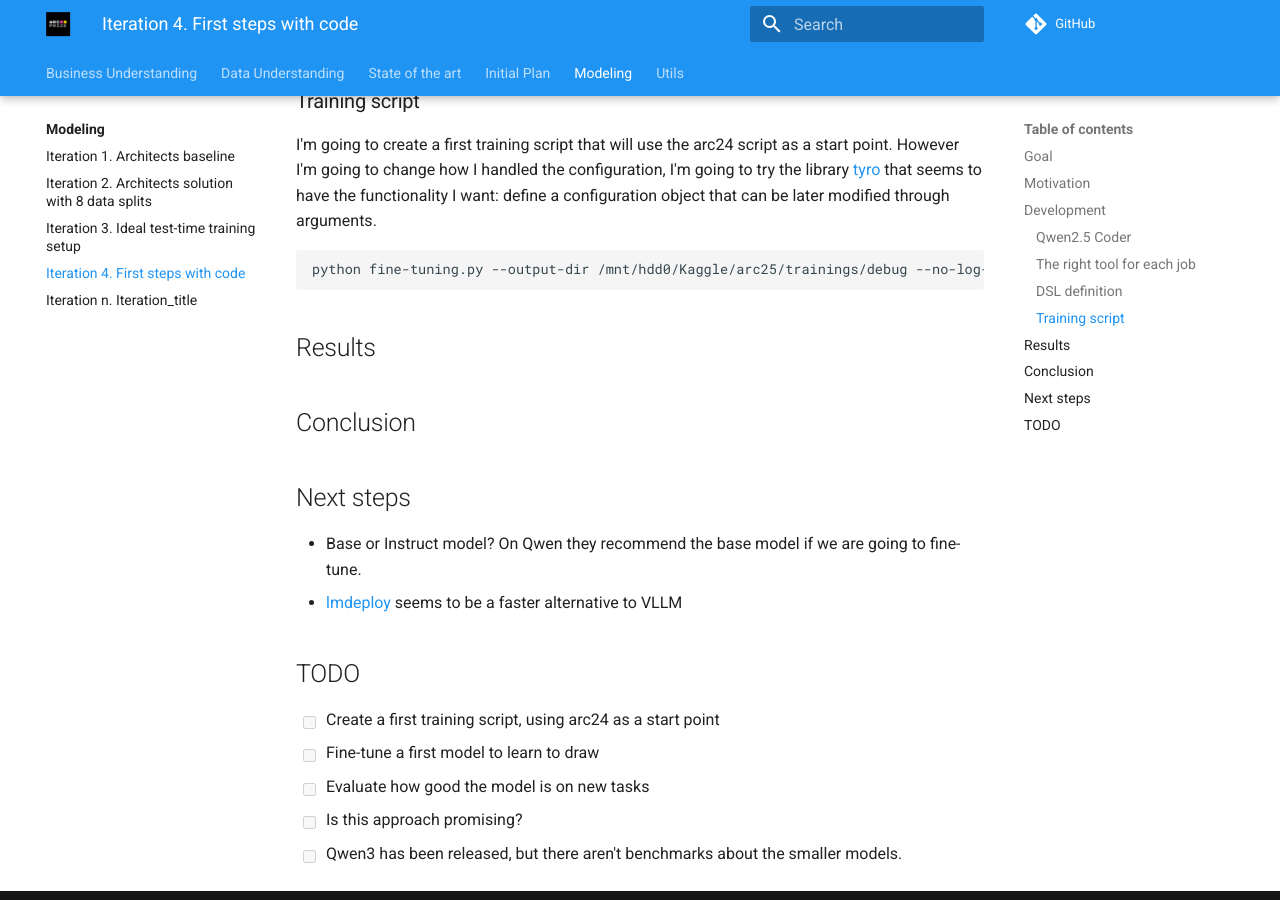
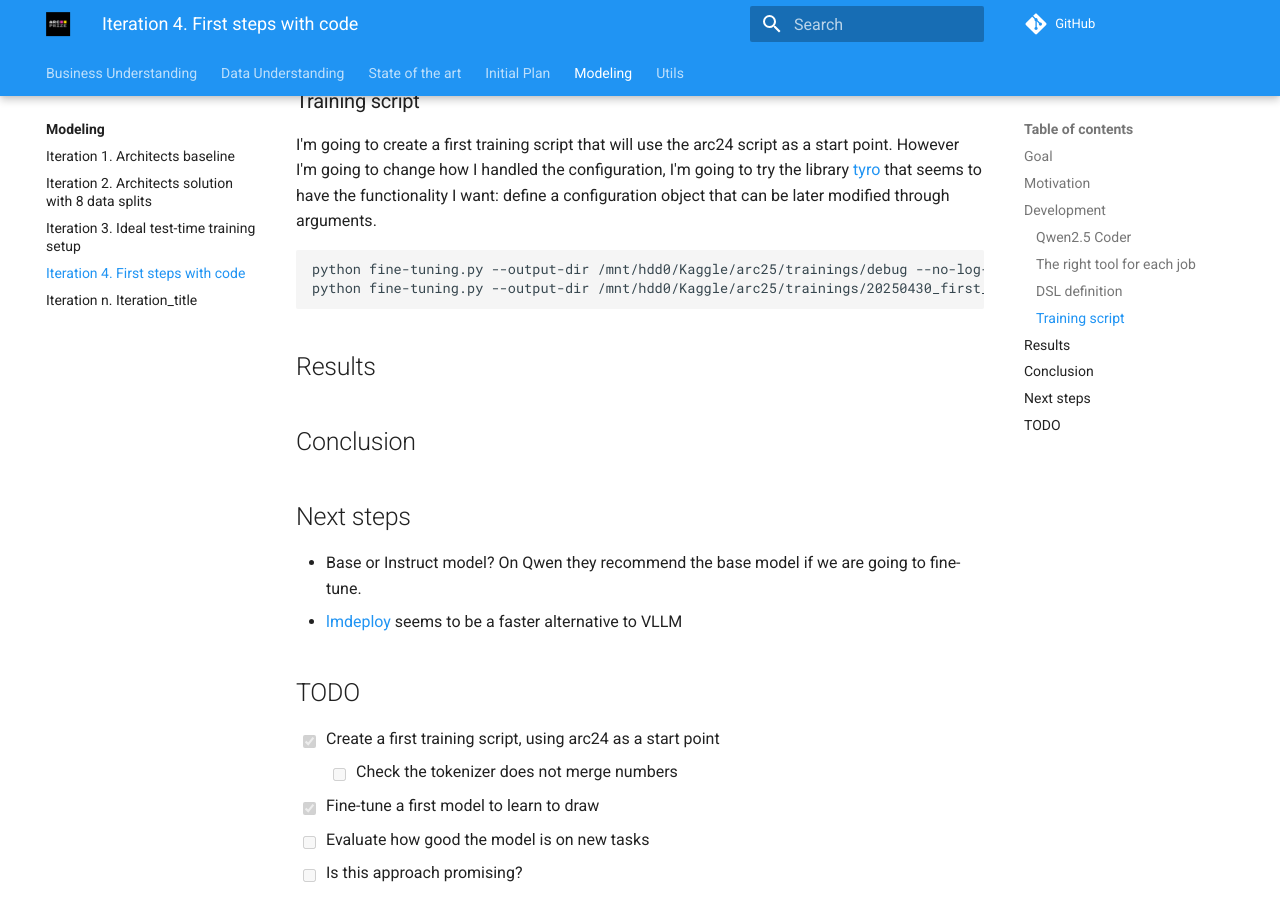
Before and after one commit to ironbar/arc25, an MkDocs documentation site: the page built from docs/modeling/Iteration_04_first_steps_with_code.md, in a window 1280 px wide and 900 px high, scrolled down 2614 px. Built offline with MkDocs 1.6.1 and Material for MkDocs 9.7.7, drawn with Linux system fonts in a browser that asks for light colours; comment, search, counter and statistics services are not loaded.

````diff
--- a/docs/modeling/Iteration_04_first_steps_with_code.md
+++ b/docs/modeling/Iteration_04_first_steps_with_code.md
@@ -64,7 +64,8 @@
 I'm going to create a first training script that will use the arc24 script as a start point. However I'm going to change how I handled the configuration, I'm going to try the library [tyro](https://github.com/brentyi/tyro) that seems to have the functionality I want: define a configuration object that can be later modified through arguments.
 
 ```bash
-python fine-tuning.py --output-dir /mnt/hdd0/Kaggle/arc25/trainings/debug --no-log-to-wandb --device-map balanced
+python fine-tuning.py --output-dir /mnt/hdd0/Kaggle/arc25/trainings/debug --no-log-to-wandb --device-map balanced --random-seed 7 --max-steps 31
+python fine-tuning.py --output-dir /mnt/hdd0/Kaggle/arc25/trainings/20250430_first_trainings/random_seed_7 --device-map balanced --random-seed 7 --max-steps 200
 ```
 
 ## Results
@@ -78,8 +79,9 @@
 
 ## TODO
 
-- [ ] Create a first training script, using arc24 as a start point
-- [ ] Fine-tune a first model to learn to draw
+- [x] Create a first training script, using arc24 as a start point
+  - [ ] Check the tokenizer does not merge numbers
+- [x] Fine-tune a first model to learn to draw
 - [ ] Evaluate how good the model is on new tasks
 - [ ] Is this approach promising?
 - [ ] Qwen3 has been released, but there aren't benchmarks about the smaller models.
````
Also changed, not shown: 2 other files.
